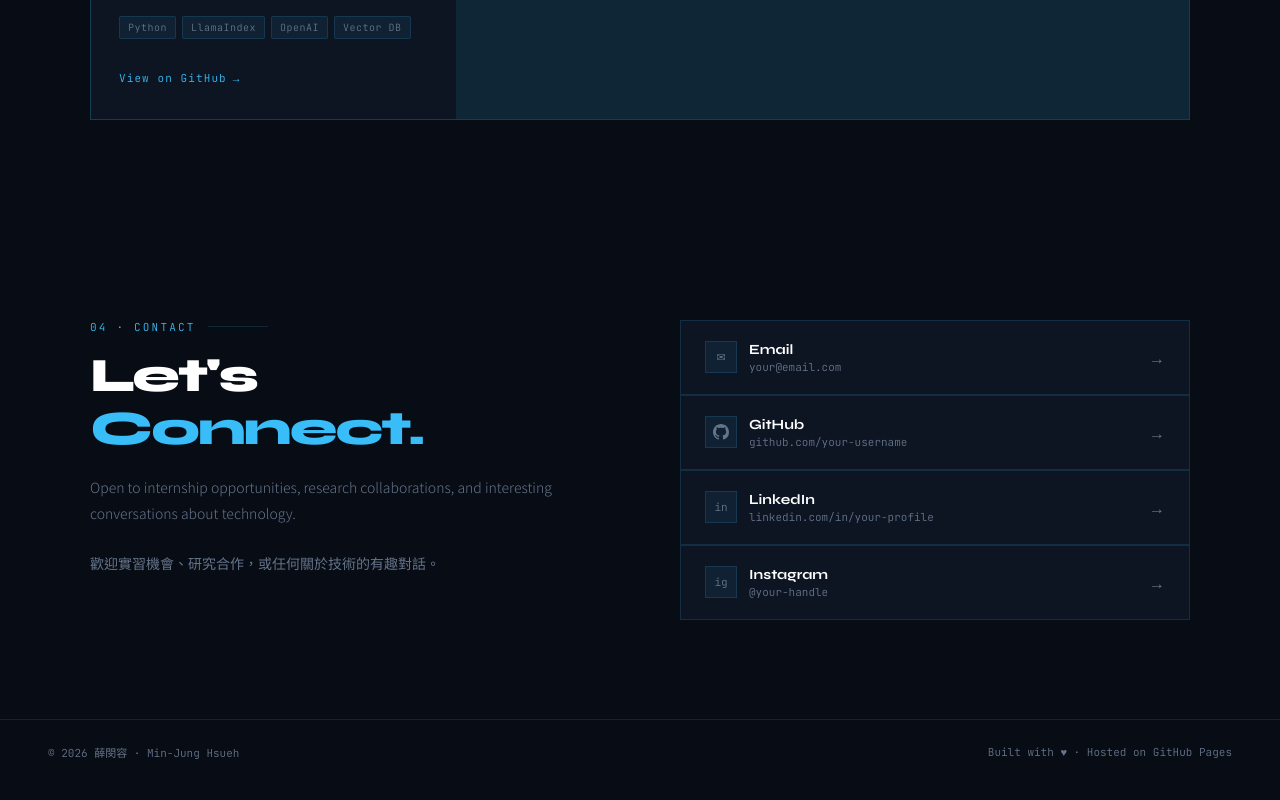
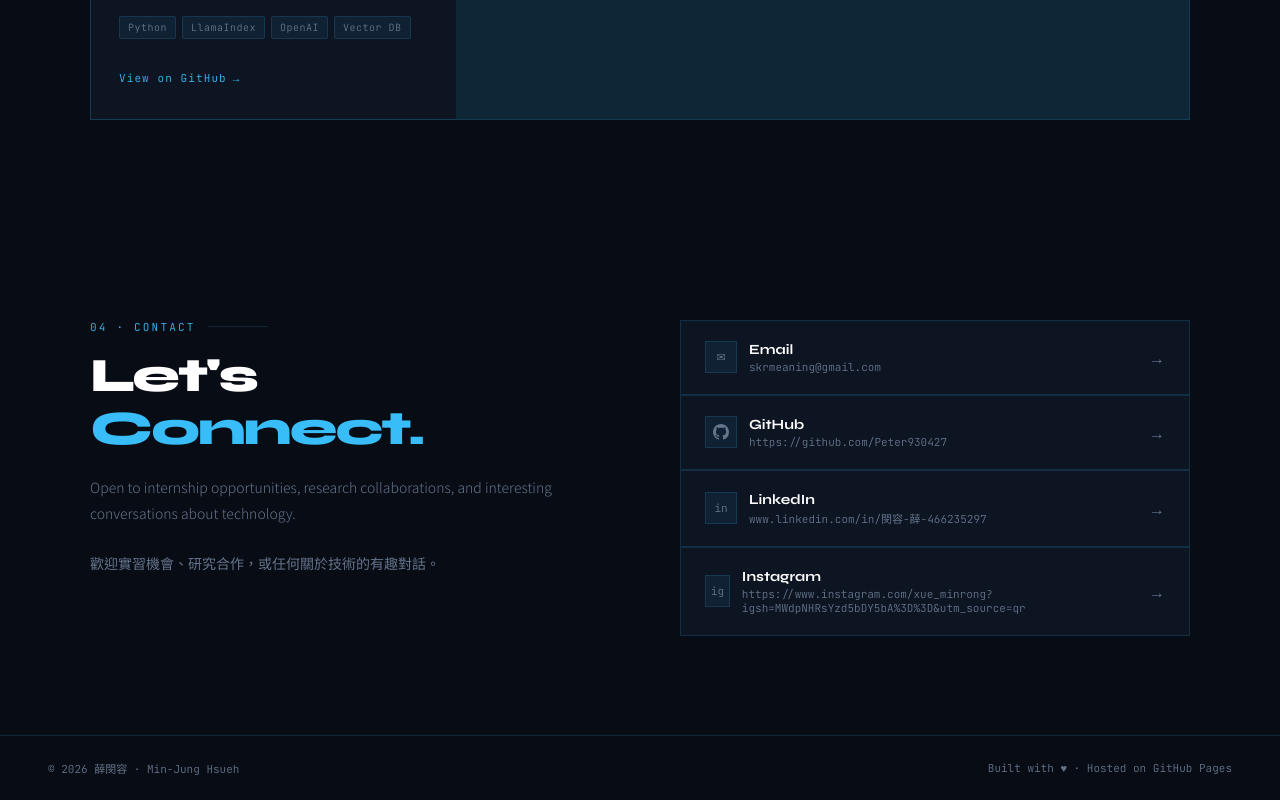
Before and after one commit to Peter930427/my-web, a plain HTML site: page portfolio/index.html in a window 1280 px wide. Shown: the part 2602-3402 px from the top of the page. Drawn offline with Linux system fonts and the light colour scheme.

Commit message:
修改個人檔案

```diff
--- a/portfolio/index.html
+++ b/portfolio/index.html
@@ -215,7 +215,7 @@
           <div class="contact-icon">✉</div>
           <div>
             <div class="contact-label">Email</div>
-            <div class="contact-value">your@email.com</div>
+            <div class="contact-value">skrmeaning@gmail.com</div>
           </div>
         </div>
         <div class="contact-arrow">→</div>
@@ -227,7 +227,7 @@
           </div>
           <div>
             <div class="contact-label">GitHub</div>
-            <div class="contact-value">github.com/your-username</div>
+            <div class="contact-value">https://github.com/Peter930427</div>
           </div>
         </div>
         <div class="contact-arrow">→</div>
@@ -237,7 +237,7 @@
           <div class="contact-icon">in</div>
           <div>
             <div class="contact-label">LinkedIn</div>
-            <div class="contact-value">linkedin.com/in/your-profile</div>
+            <div class="contact-value">www.linkedin.com/in/閔容-薛-466235297</div>
           </div>
         </div>
         <div class="contact-arrow">→</div>
@@ -247,7 +247,7 @@
           <div class="contact-icon">ig</div>
           <div>
             <div class="contact-label">Instagram</div>
-            <div class="contact-value">@your-handle</div>
+            <div class="contact-value">https://www.instagram.com/xue_minrong?igsh=MWdpNHRsYzd5bDY5bA%3D%3D&utm_source=qr</div>
           </div>
         </div>
         <div class="contact-arrow">→</div>
```
